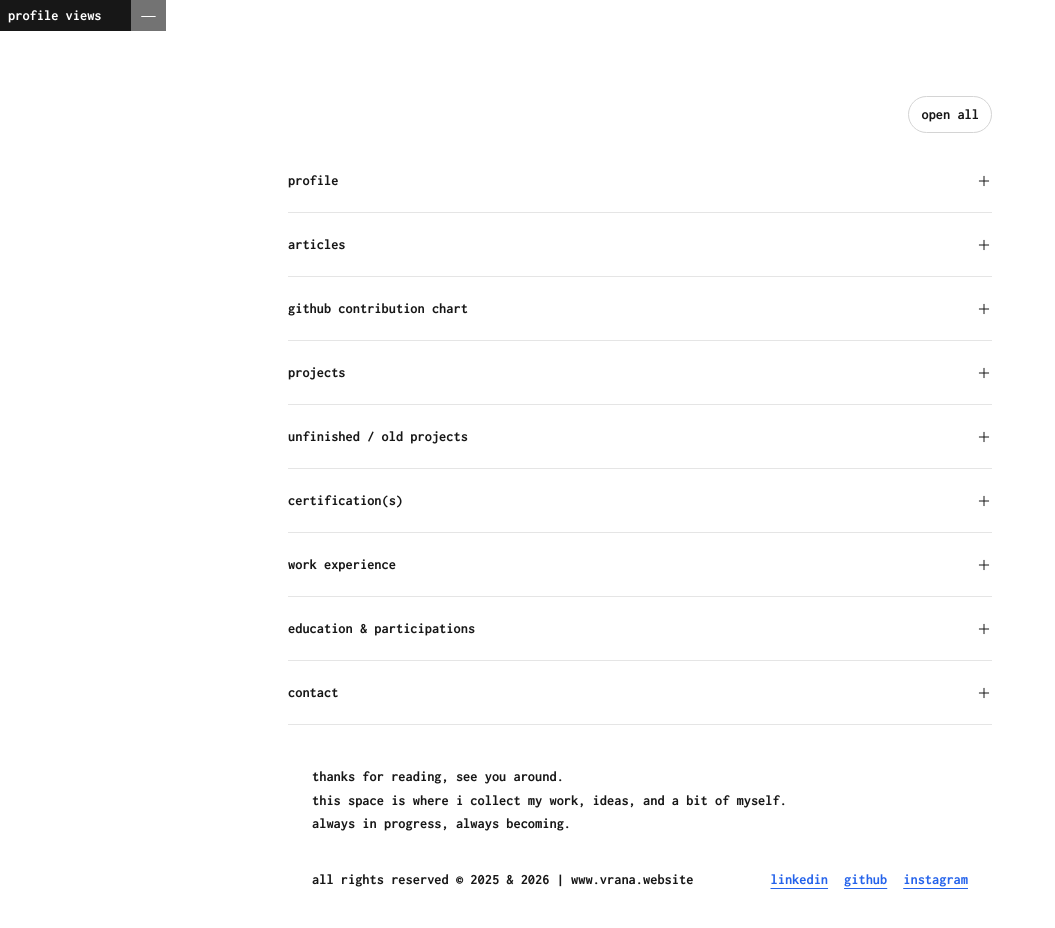
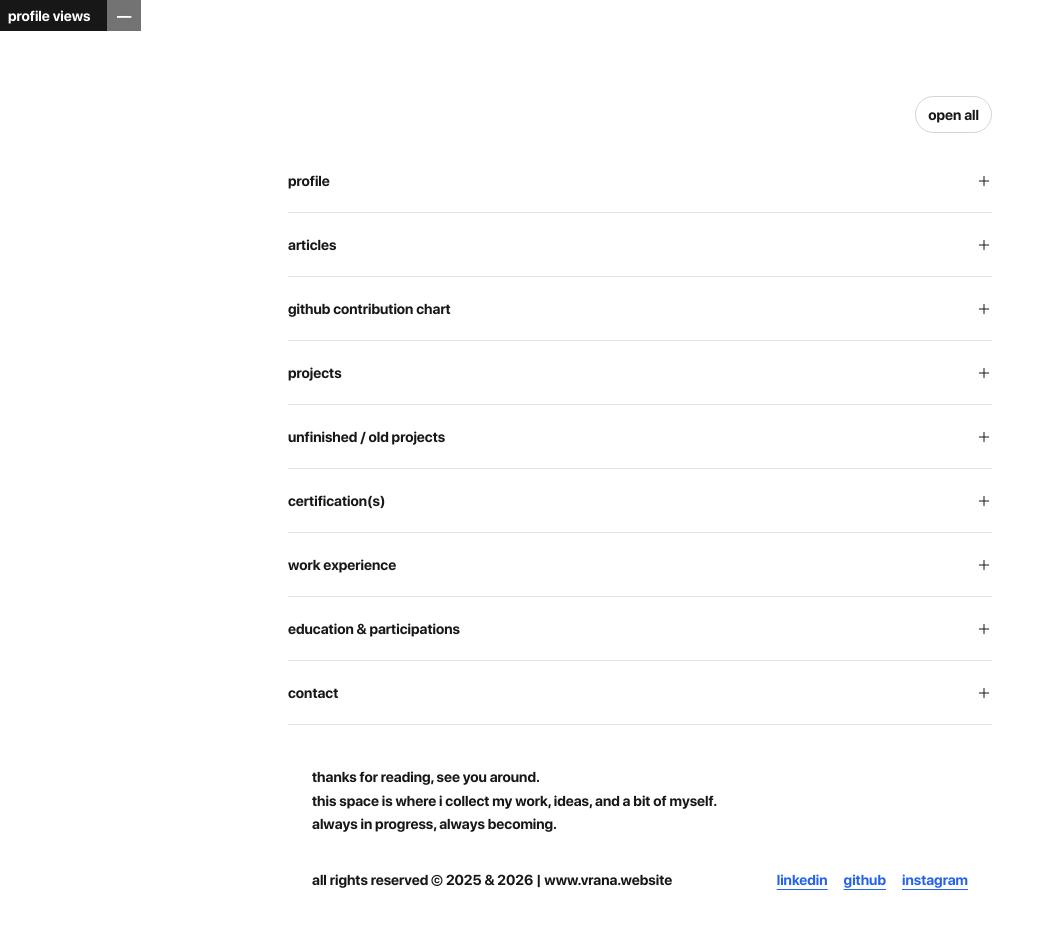
Before and after one commit to 1580-RanaV/blog, a Next.js app: page / in a window 1280 px wide. Shown: the top 928 px of the page, without its empty margins (0-1055 px from the left). Built offline with nearby package versions, Linux system fonts and the light colour scheme; no server answers; the database is empty.

Commit message:
change font

```diff
--- a/src/app/globals.css
+++ b/src/app/globals.css
@@ -44,7 +44,7 @@
 
 @font-face {
   font-family: 'font-regular';
-  src: url('/fonts/incon.woff') format('woff');
+  src: url('/fonts/blinkbold.woff') format('woff');
   font-style: normal;
   font-display: swap;
 }
```
